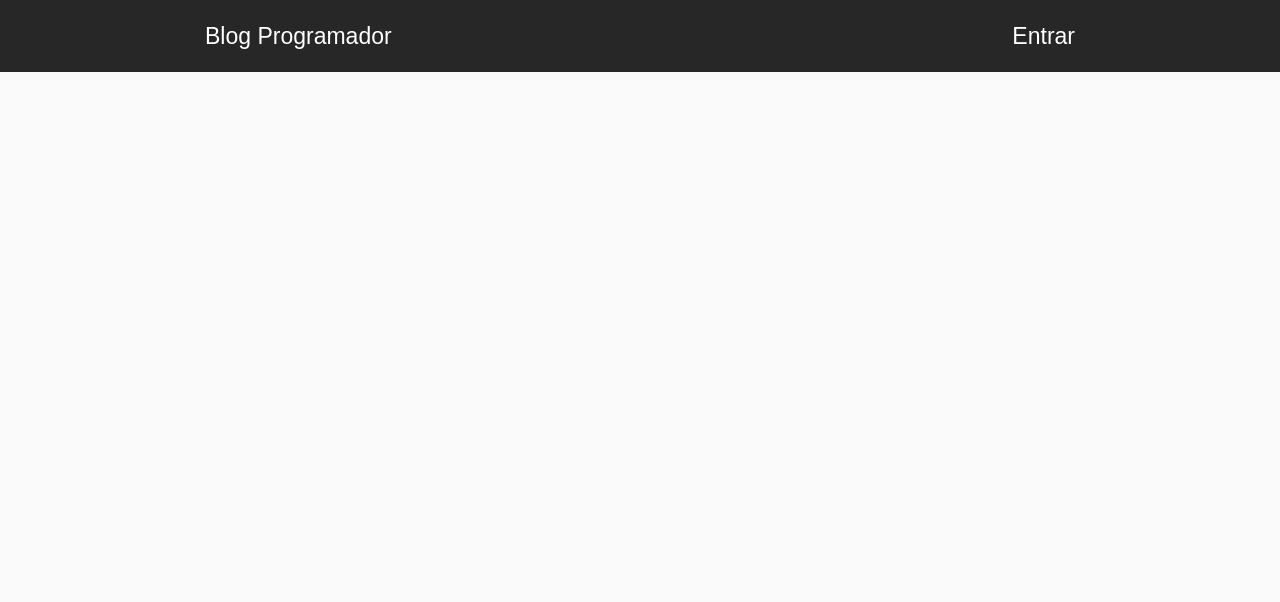
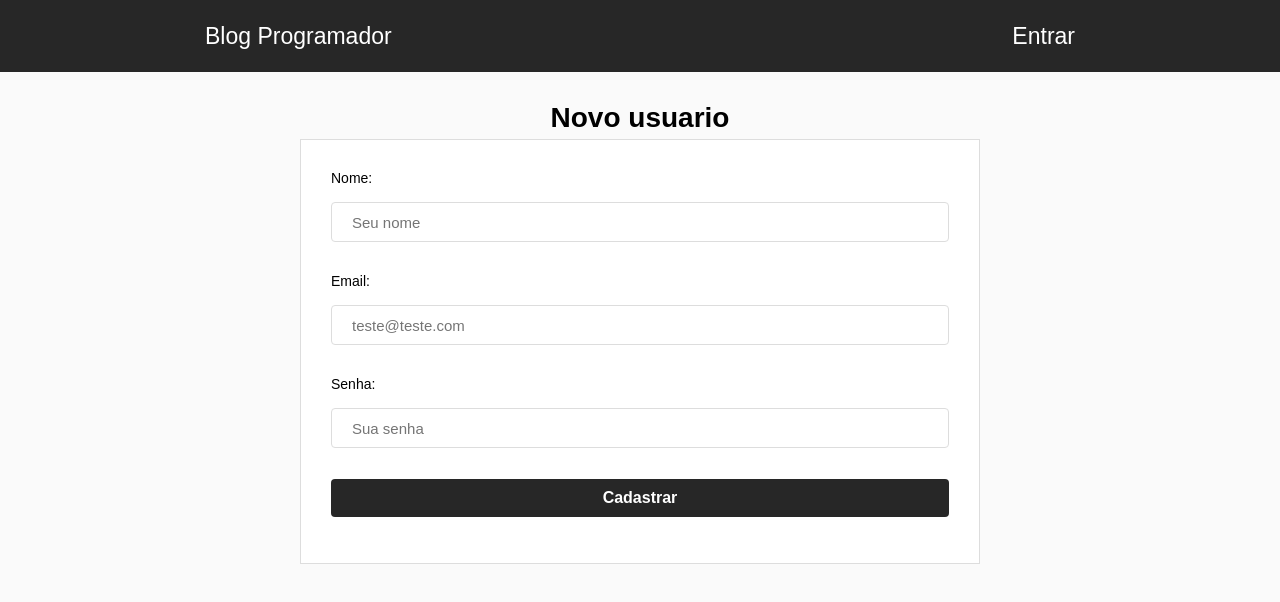
Before and after one commit to ruanlas-learning/blogreact, a React (Create React App) app: page /register in a window 1280 px wide. Shown: the top 602 px of the page. Built offline with nearby package versions, Linux system fonts and the light colour scheme; no server answers; the HTML template or start-up script is replaced by a standard one.

Commit message:
Criando sistema de cadastro

```diff
--- a/src/App.js
+++ b/src/App.js
@@ -7,6 +7,7 @@
 import firebase from './firebase';
 import Login from './components/Login';
 import Dashboard from './components/Dashboard';
+import Register from './components/Register';
 
 
 
@@ -33,6 +34,7 @@
                     <Route exact path="/" component={Home} />
                     <Route exact path="/login" component={Login} />
                     <Route exact path="/dashboard" component={Dashboard} />
+                    <Route exact path="/register" component={Register} />
                 </Switch>
             </BrowserRouter>
         ) :
--- a/src/components/Register/index.js
+++ b/src/components/Register/index.js
@@ -0,0 +1,59 @@
+import React, { Component } from 'react';
+import {Link, withRouter} from 'react-router-dom';
+
+import firebase from '../../firebase';
+import './register.css';
+
+class Register extends Component {
+
+    constructor(props){
+        super(props);
+        this.state = {
+            nome: '',
+            email: '',
+            password: ''
+        };
+        this.register = this.register.bind(this);
+        this.onRegister = this.onRegister.bind(this);
+    }
+
+    register(event){
+        event.preventDefault()
+
+        this.onRegister();
+    }
+
+    onRegister = async () => {
+        try {
+            const {nome, email, password} = this.state;
+
+            await firebase.register(nome, email, password);
+            this.props.history.replace('/dashboard');
+
+        } catch (error) {
+            alert(error.message);
+        }
+    }
+
+    render(){
+        return(
+            <div>
+                <h1 className="register-h1">Novo usuario</h1>
+                <form onSubmit={this.register} id="register">
+                    <label>Nome:</label><br/>
+                    <input type="text" autoComplete="off" autoFocus value={this.state.nome}
+                        onChange={ (e) => this.setState({ nome: e.target.value }) } placeholder="Seu nome" /><br/>
+                    <label>Email:</label><br/>
+                    <input type="email" autoComplete="off" value={this.state.email}
+                        onChange={ (e) => this.setState({ email: e.target.value }) } placeholder="teste@teste.com" /><br/>
+                    <label>Senha:</label><br/>
+                    <input type="password" autoComplete="off" value={this.state.password}
+                        onChange={ (e) => this.setState({ password: e.target.value }) } placeholder="Sua senha" /><br/>
+                    <button type="submit">Cadastrar</button><br/>
+                </form>
+            </div>
+        );
+    }
+}
+
+export default withRouter(Register);
--- /dev/null
+++ b/src/components/Register/register.css
@@ -0,0 +1,36 @@
+div .register-h1{
+    margin-top: 30px;
+    margin-bottom: 5px;
+    text-align: center;
+}
+
+form#register{
+    width: 100%;
+    max-width: 680px;
+    margin: 0px auto 0;
+    padding: 30px;
+    background: #FFF;
+    border: 1px solid #DDD;
+    display: flex;
+    flex-direction: column;
+}
+
+form#register input{
+    margin-bottom: 15px;
+    height: 40px;
+    border-radius: 4px;
+    border: 1px solid #DDD;
+    padding: 0 20px;
+    font-size: 15px;
+}
+
+form#register button{
+    padding: 10px 20px;
+    border-radius: 4px;
+    border: 0px;
+    background: #272727;
+    color: #FFF;
+    cursor: pointer;
+    font-size: 16px;
+    font-weight: bold;
+}
```
